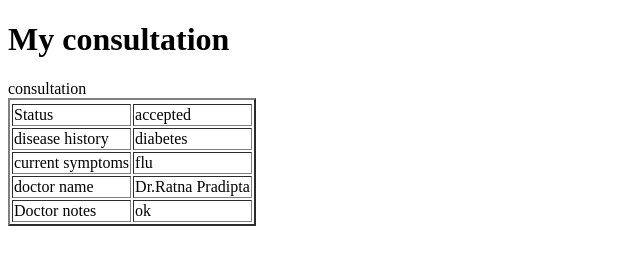
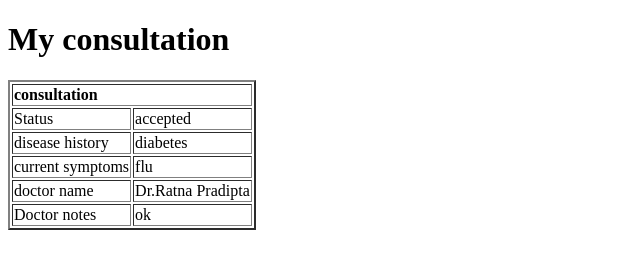
Before and after one commit to NaufalAltofianoKholis/latihan-lks, a plain HTML site: page SPEEDTEST_MODULE/dasboard/consultation.html in a window 1280 px wide. Shown: the whole page, without its empty margins (0-640 px from the left). Drawn offline with Linux system fonts and the light colour scheme.

Commit message:
Update consultation.html

```diff
--- a/SPEEDTEST_MODULE/dasboard/consultation.html
+++ b/SPEEDTEST_MODULE/dasboard/consultation.html
@@ -8,9 +8,11 @@
 <body>
     <h1>My consultation</h1>
     <table border="2px">
-        <thead >
+        <thead>
             <tr>
-               consultation
+                <th colspan="2" align="left">
+                    consultation
+                </th>
             </tr>
 
         </thead>
@@ -39,5 +41,7 @@
         </tbody>
     </table>
 
+
+
 </body>
 </html>
```
